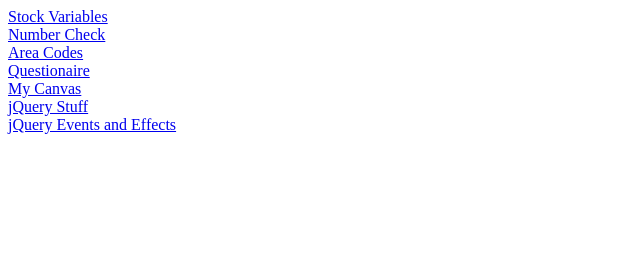
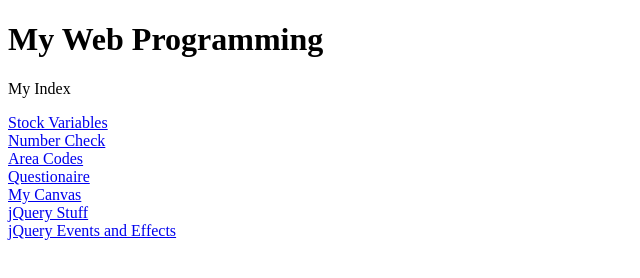
Before and after one commit to Lizzet4/lizzet4.github.io, a plain HTML site: page index.html in a window 1280 px wide. Shown: the whole page, without its empty margins (0-640 px from the left). Drawn offline with Linux system fonts and the light colour scheme.

Commit message:
Update index.html

```diff
--- a/index.html
+++ b/index.html
@@ -5,7 +5,8 @@
 
 <meta charset="UTF-8">
 <title>Index</title>
-
+  <h1>My Web Programming</h1>
+  <p>My Index</p>
 </head>
 
 <body>
```
